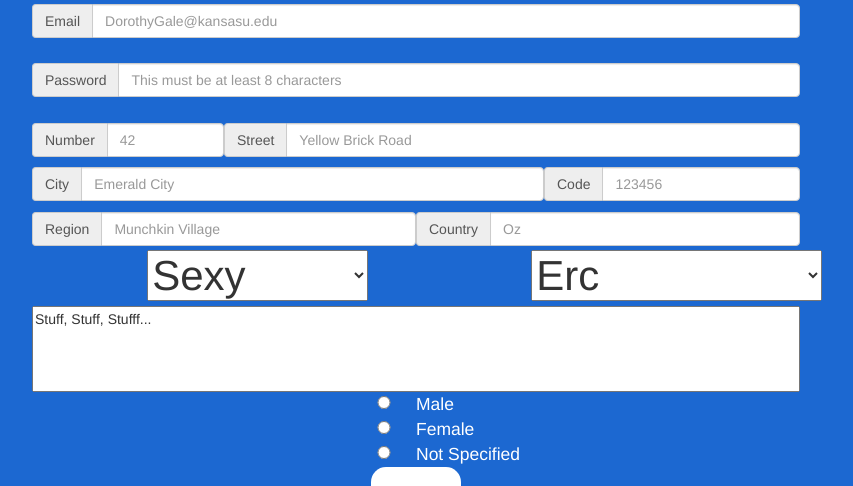
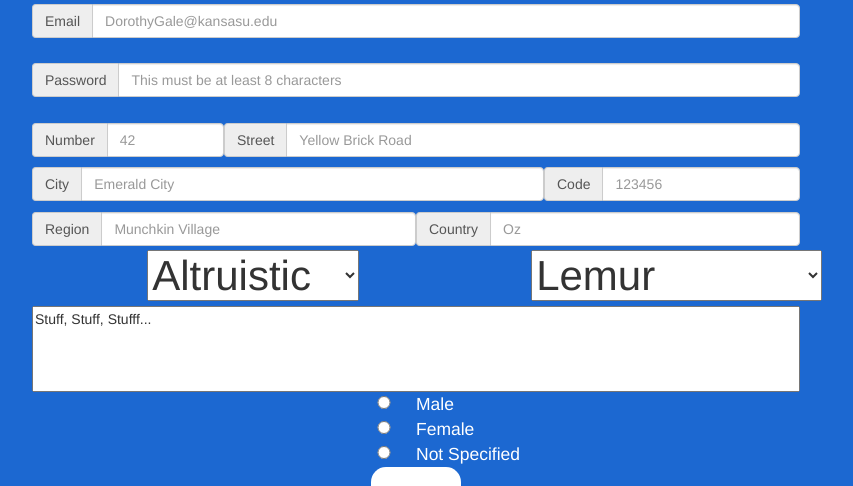
Before and after one commit to KevinHardy-Cooper/DeltaHacks2016, a PHP site: page /sign-up.php in a window 1280 px wide. Shown: the part 845-1331 px from the top of the page, without its empty margins (224-1077 px from the left). Run offline with PHP 8.4, Linux system fonts and the light colour scheme.

Commit message:
politeness

```diff
--- a/public_html/sign-up.php
+++ b/public_html/sign-up.php
@@ -131,10 +131,10 @@
 			<div class="select">
 	    		<span class="arr"></span>
 				<select id="adjective" class="usernameDrop">
-	  				<option value="Sexy">Sexy</option>
-	  				<option value="Erotic">Erotic</option>
-	  				<option value="Alluring">Alluring</option>
-	  				<option value="Capricious">Capricious</option>
+	  				<option value="Sexy">Altruistic</option>
+	  				<option value="Erotic">Jubilant</option>
+	  				<option value="Alluring">Pragmatic</option>
+	  				<option value="Capricious">Sublime</option>
 	  				<!--TODO: Replace with generated function -->
 				</select>
 			</div>
@@ -142,8 +142,8 @@
 			<div class="select">
 	    		<span class="arr"></span>
 				<select id="noun" class="usernameDrop">
-	  				<option value="Erc">Erc</option>
-	  				<option value="Zebroid">Zebroid</option>
+	  				<option value="Lemur">Lemur</option>
+	  				<option value="Frog">Frog</option>
 	  				<option value="Mantis Shrip">Mantis Shrimp</option>
 	  				<option value="Cuttlefish">Cuttlefish</option>
 				</select>
@@ -256,7 +256,7 @@
             			method: 'get',
             			url: 'php/verify.php',
             			data: {
-              				'username': username,
+              				'username': email,
                 			'password': password
             			},
             		success: function(msg) {
```
